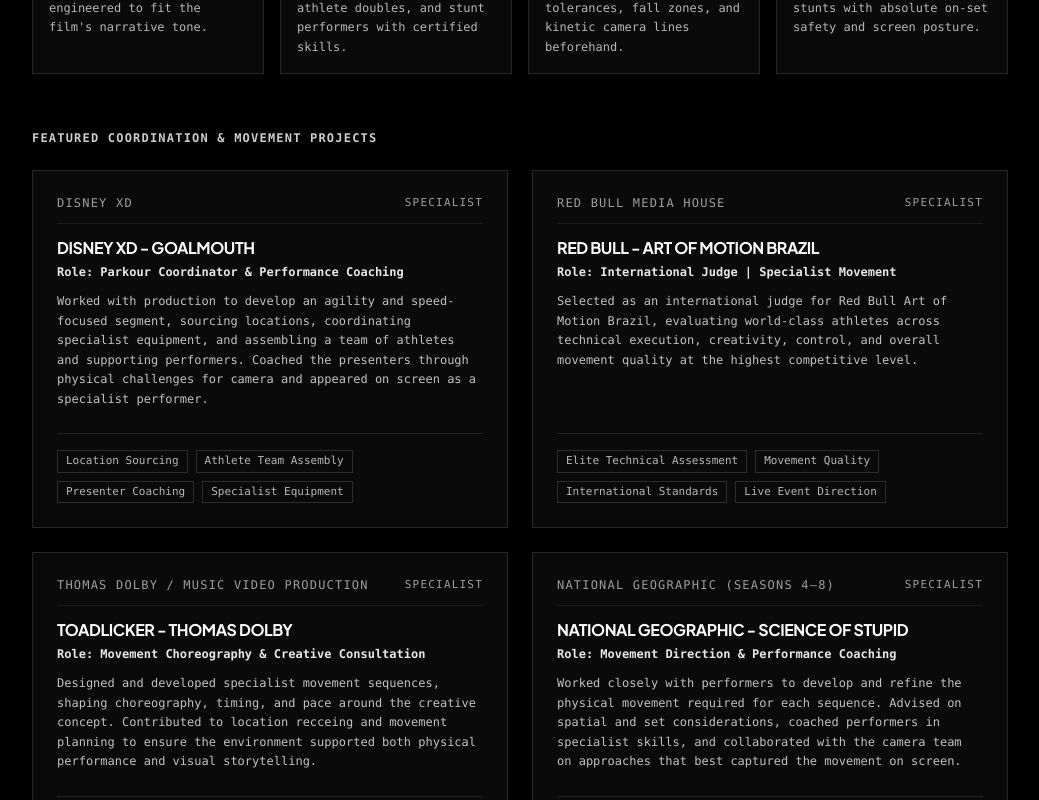
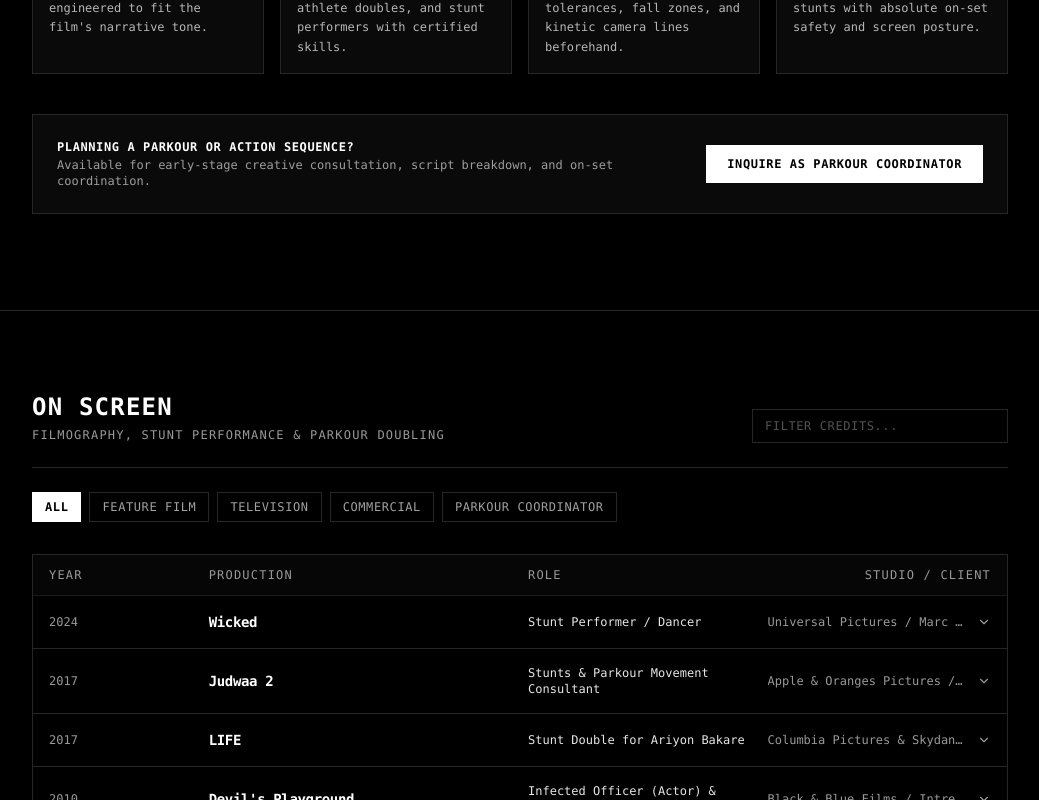
Before and after one commit to pkbannutz/Chima-Akenzua-, a React (Vite) app: page / in a window 1280 px wide. Shown: the part 1400-2200 px from the top of the page, without its empty margins (120-1159 px from the left). Built offline with nearby package versions, Linux system fonts and the light colour scheme.

Commit message:
Remove repetitive featured coordination project cards but retain inquiry CTA

```diff
--- a/src/components/ParkourCoordinatorSection.tsx
+++ b/src/components/ParkourCoordinatorSection.tsx
@@ -1,6 +1,4 @@
 import React from 'react';
-import { Compass, CheckCircle2, Award, Clapperboard, MapPin, Users } from 'lucide-react';
-import { PARKOUR_COORDINATOR_PROJECTS, ACTUAL_PARKOUR_LEAP, AJK_PHOTO_3, DEFAULT_PROFILE } from '../data/chimaData';
 
 interface ParkourCoordinatorProps {
   isDarkMode: boolean;
@@ -68,53 +66,6 @@
           </div>
         </div>
 
-        {/* Highlighted Parkour Projects Grid from chimaakenzua.com */}
-        <div className="mt-14">
-          <h3 className="font-mono text-xs font-bold uppercase tracking-widest opacity-80 mb-6">
-            FEATURED COORDINATION & MOVEMENT PROJECTS
-          </h3>
-
-          <div className="grid grid-cols-1 md:grid-cols-2 gap-6">
-            {PARKOUR_COORDINATOR_PROJECTS.map((proj, idx) => (
-              <div
-                key={idx}
-                className={`border p-6 flex flex-col justify-between font-mono transition-colors ${
-                  isDarkMode ? 'border-neutral-800 bg-neutral-950 hover:border-neutral-600' : 'border-neutral-200 bg-white hover:border-neutral-400'
-                }`}
-              >
-                <div>
-                  <div className="flex items-center justify-between text-xs opacity-60 uppercase tracking-widest pb-3 border-b border-current/10">
-                    <span>{proj.client}</span>
-                    <span className="text-[11px]">SPECIALIST</span>
-                  </div>
-
-                  <h4 className="mt-3 text-base font-bold uppercase tracking-tight">
-                    {proj.title}
-                  </h4>
-
-                  <p className="mt-1 text-xs font-semibold opacity-90">
-                    Role: {proj.role}
-                  </p>
-
-                  <p className="mt-3 text-xs leading-relaxed opacity-75">
-                    {proj.description}
-                  </p>
-                </div>
-
-                <div className="mt-6 pt-4 border-t border-current/10">
-                  <div className="flex flex-wrap gap-2 text-[11px] opacity-70">
-                    {proj.keyAspects.map((aspect, aIdx) => (
-                      <span key={aIdx} className="border border-current/20 px-2 py-0.5">
-                        {aspect}
-                      </span>
-                    ))}
-                  </div>
-                </div>
-              </div>
-            ))}
-          </div>
-        </div>
-
         {/* Call to Action Bar */}
         <div className={`mt-10 border p-6 flex flex-col sm:flex-row items-center justify-between gap-4 font-mono text-xs ${
           isDarkMode ? 'border-neutral-800 bg-neutral-950' : 'border-neutral-200 bg-white'
```
